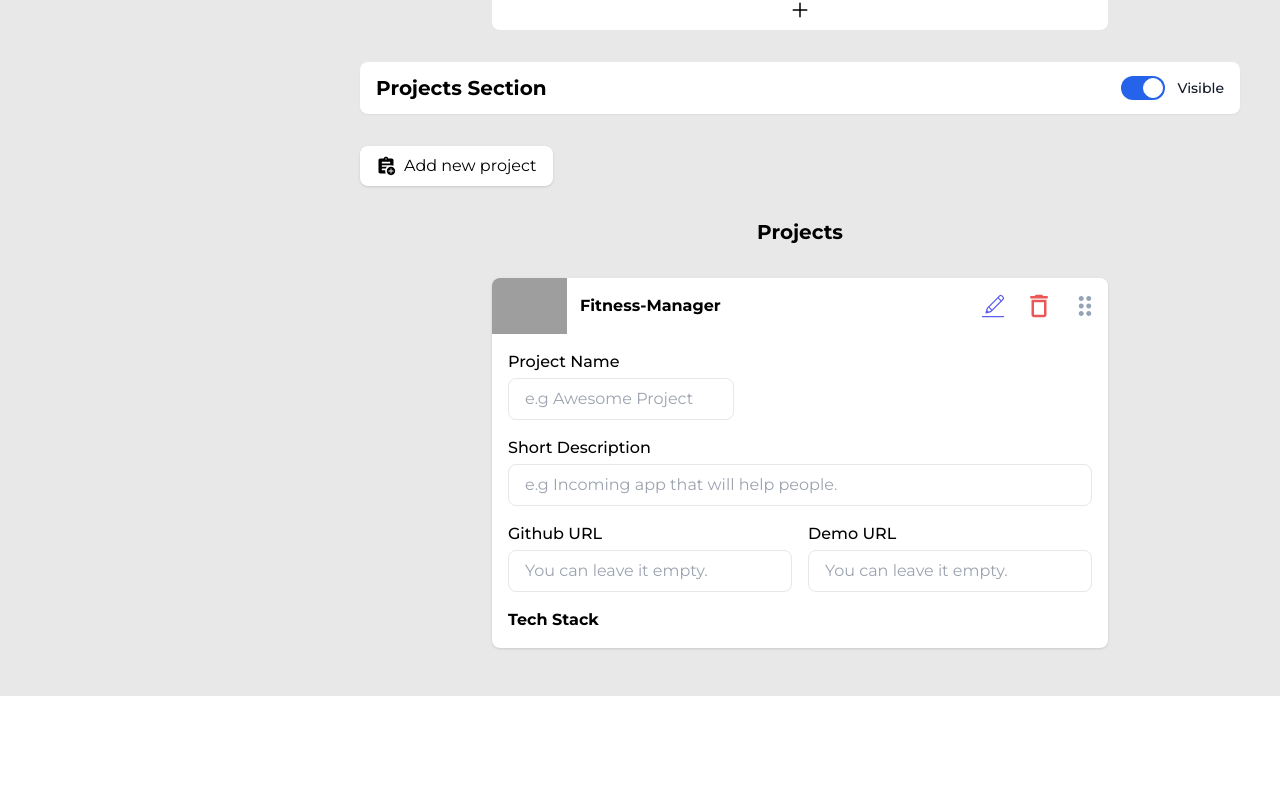
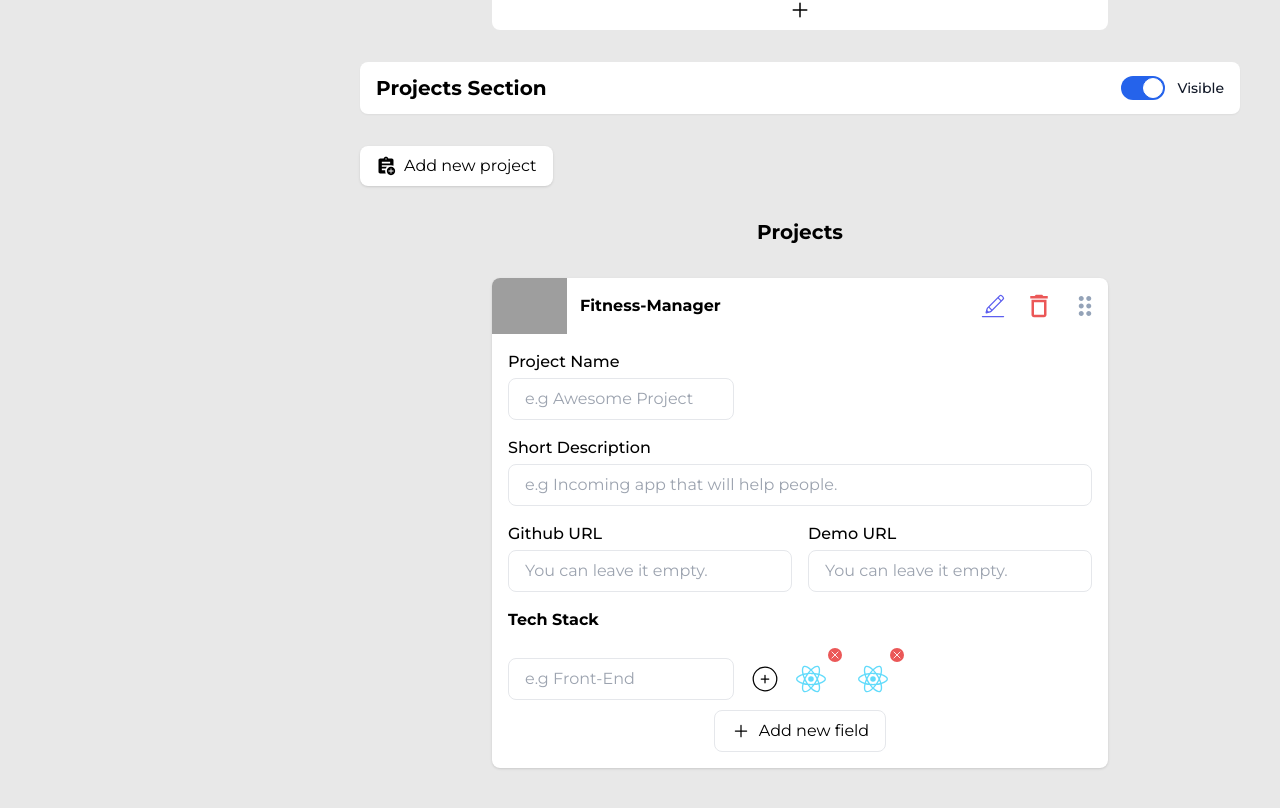
Before and after one commit to marionikolov17/Portfolio-Builder, a React (Vite) app in the folder client/: page / in a window 1280 px wide. Shown: the part 1924-2732 px from the top of the page. Before the commit the page ends 2620 px from the top, so only its background shows below. Built offline with nearby package versions, Linux system fonts and the light colour scheme; grey boxes are pictures that could not be loaded.

Commit message:
Create project edit cart header info and tech-stack

```diff
--- a/client/src/features/themes/standart/components/ProjectSectionStandard/Project/Project.jsx
+++ b/client/src/features/themes/standart/components/ProjectSectionStandard/Project/Project.jsx
@@ -1,5 +1,7 @@
-import { CiEdit } from "react-icons/ci";
+import { CiCirclePlus, CiEdit } from "react-icons/ci";
+import { IoAddOutline, IoCloseOutline } from "react-icons/io5";
 import { MdOutlineDelete, MdOutlineDragIndicator } from "react-icons/md";
+import { SiReact } from "react-icons/si";
 
 export default function Project() {
     return (
@@ -65,6 +67,29 @@ export default function Project() {
                         {/* Project tech stack */}
                         <div className="w-full mt-4">
                             <h4 className="font-bold">Tech Stack</h4>
+                            {/* Added field */}
+                            <div className="w-full flex flex-wrap items-center mt-4">
+                                <input type="text" placeholder="e.g Front-End" className="outline-none py-2 px-4 border rounded-lg" />
+                                <CiCirclePlus className="text-3xl ms-4 cursor-pointer hover:text-primaryBlue"/>
+                                {/* Selected */}
+                                {/* Technology container */}
+                                <div className="relative p-4">
+                                    <SiReact className="text-3xl text-[#61dbfb]" />
+                                    <IoCloseOutline className="absolute top-0 right-0 cursor-pointer bg-strongRed rounded-full text-white text-sm" />
+                                </div>
+                                {/* Technology container */}
+                                <div className="relative p-4">
+                                    <SiReact className="text-3xl text-[#61dbfb]" />
+                                    <IoCloseOutline className="absolute top-0 right-0 cursor-pointer bg-strongRed rounded-full text-white text-sm" />
+                                </div>
+                            </div>
+                            {/* Add new field */}
+                            <div className="w-full flex justify-center">
+                                <button type="button" className="flex items-center py-2 px-4 border rounded-lg hover:bg-gray-100 hover:text-primaryBlue">
+                                    <IoAddOutline className="text-xl me-2"/>
+                                    Add new field
+                                </button>
+                            </div>
                         </div>
                     </form>
                 </div>
```
